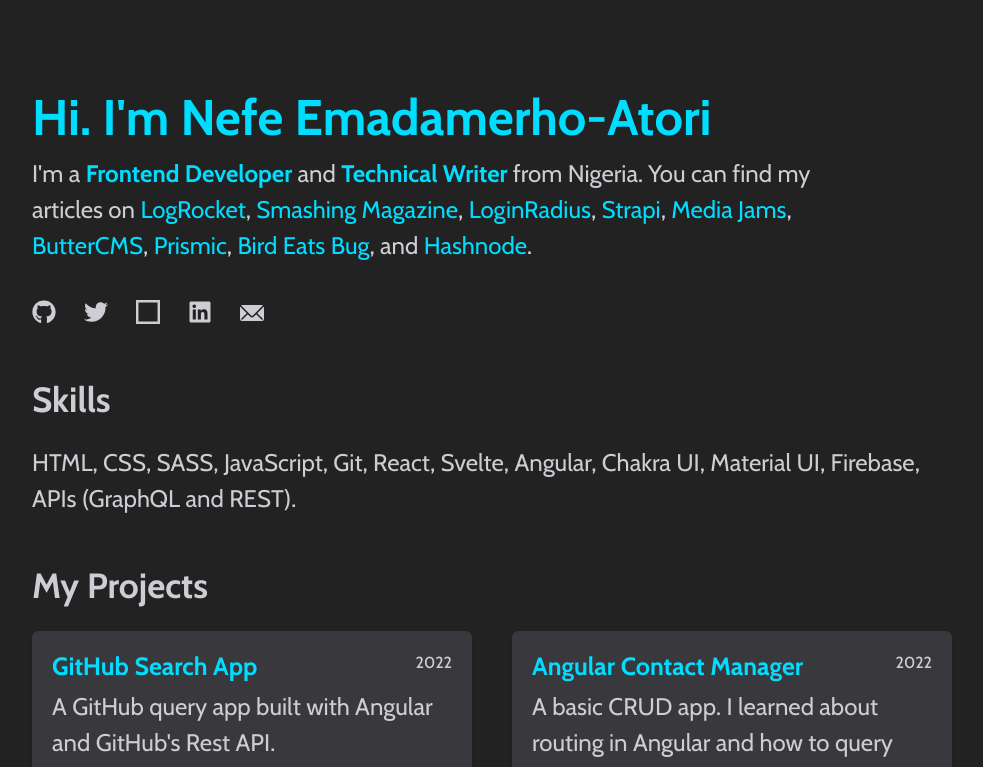
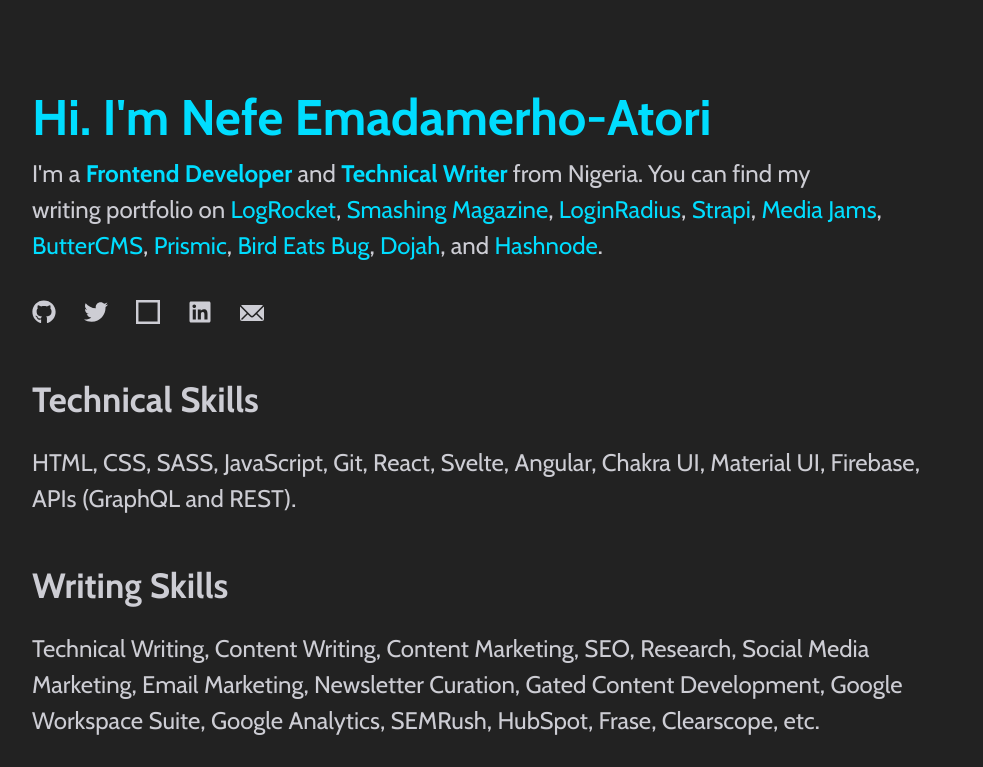
Before and after one commit to nefejames/my-portfolio-v3, a Next.js app: page / in a window 1280 px wide. Shown: the top 767 px of the page, without its empty margins (148-1131 px from the left). Built offline with nearby package versions, Linux system fonts and the light colour scheme.

Commit message:
added writing skills, updated portfolio about description

```diff
--- a/data/writingData.ts
+++ b/data/writingData.ts
@@ -33,6 +33,10 @@
     href: "https://birdeatsbug.com/author/nefe-james",
     label: "Bird Eats Bug",
   },
+  {
+    href: "https://dojah.io/blog",
+    label: "Dojah",
+  },
 ];
 
 export default writingData;
--- a/pages/index.tsx
+++ b/pages/index.tsx
@@ -1,7 +1,14 @@
 import Head from "next/head";
 import { Box, Stack } from "@chakra-ui/react";
 import { Wrapper } from "../layout/index";
-import { About, Skills, Blog, Projects, Footer } from "@sections/index";
+import {
+  About,
+  TechnicalSkills,
+  WritingSkills,
+  Blog,
+  Projects,
+  Footer,
+} from "@sections/index";
 //work on seo next
 export default function Home() {
   return (
@@ -13,7 +20,8 @@
       <Wrapper>
         <Stack spacing={["12"]}>
           <About />
-          <Skills />
+          <TechnicalSkills />
+          <WritingSkills />
           <Projects />
           <Footer />
         </Stack>
--- a/sections/About.tsx
+++ b/sections/About.tsx
@@ -29,7 +29,7 @@
               {" "}
               Technical Writer{" "}
             </Text>{" "}
-            from Nigeria. You can find my articles on {""}
+            from Nigeria. You can find my writing portfolio on {""}
             {writingData.map((data, i) => (
               <>
                 {""} <WritingLink key={i} href={data.href} label={data.label} />
--- a/sections/Skills.tsx
+++ b/sections/TechnicalSkills.tsx
@@ -1,9 +1,9 @@
 import { Box, Heading, Text } from "@chakra-ui/react";
 import { SectionContainer } from "@components/index";
 
-export default function Skills() {
+export default function TechnicalSkills() {
   return (
-    <SectionContainer sectionTitle="Skills">
+    <SectionContainer sectionTitle="Technical Skills">
       <Box>
         {/* <Heading as="h2" fontSize="35px" mb={[4, 8]}>
             Skills
--- /dev/null
+++ b/sections/WritingSkills.tsx
@@ -0,0 +1,22 @@
+import { Box, Heading, Text } from "@chakra-ui/react";
+import { SectionContainer } from "@components/index";
+
+export default function WritingSkills() {
+  return (
+    <SectionContainer sectionTitle="Writing Skills">
+      <Box>
+        {/* <Heading as="h2" fontSize="35px" mb={[4, 8]}>
+            Skills
+          </Heading> */}
+        <Box>
+          <Text>
+            Technical Writing, Content Writing, Content Marketing, SEO,
+            Research, Social Media Marketing, Email Marketing, Newsletter
+            Curation, Gated Content Development, Google Workspace Suite, Google
+            Analytics, SEMRush, HubSpot, Frase, Clearscope, etc.
+          </Text>
+        </Box>
+      </Box>
+    </SectionContainer>
+  );
+}
--- a/sections/index.ts
+++ b/sections/index.ts
@@ -1,7 +1,8 @@
 import About from "./About";
-import Skills from "./Skills";
+import TechnicalSkills from "./TechnicalSkills";
+import WritingSkills from "./WritingSkills";
 import Blog from "./Blog";
 import Projects from "./Projects";
 import Footer from "./Footer";
 
-export { About, Skills, Blog, Projects, Footer };
+export { About, TechnicalSkills, WritingSkills, Blog, Projects, Footer };
```
Also changed, not shown: 1 other file (tests, documents, lock files or other folders).
